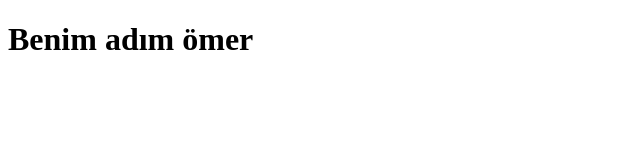
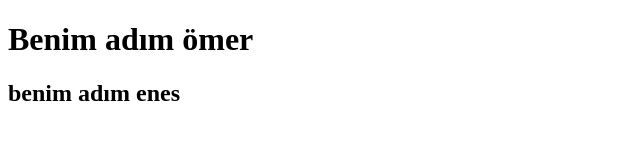
Before and after one commit to enes9103/web_site_clone_teamwork, a plain HTML site: page index.html in a window 1280 px wide. Shown: the whole page, without its empty margins (0-640 px from the left). Drawn offline with Linux system fonts and the light colour scheme.

Commit message:
enes eklendi

```diff
--- a/index.html
+++ b/index.html
@@ -8,5 +8,6 @@
 </head>
 <body>
     <h1>Benim adım ömer</h1>
+    <h2>benim adım enes</h2>
 </body>
 </html>
```
